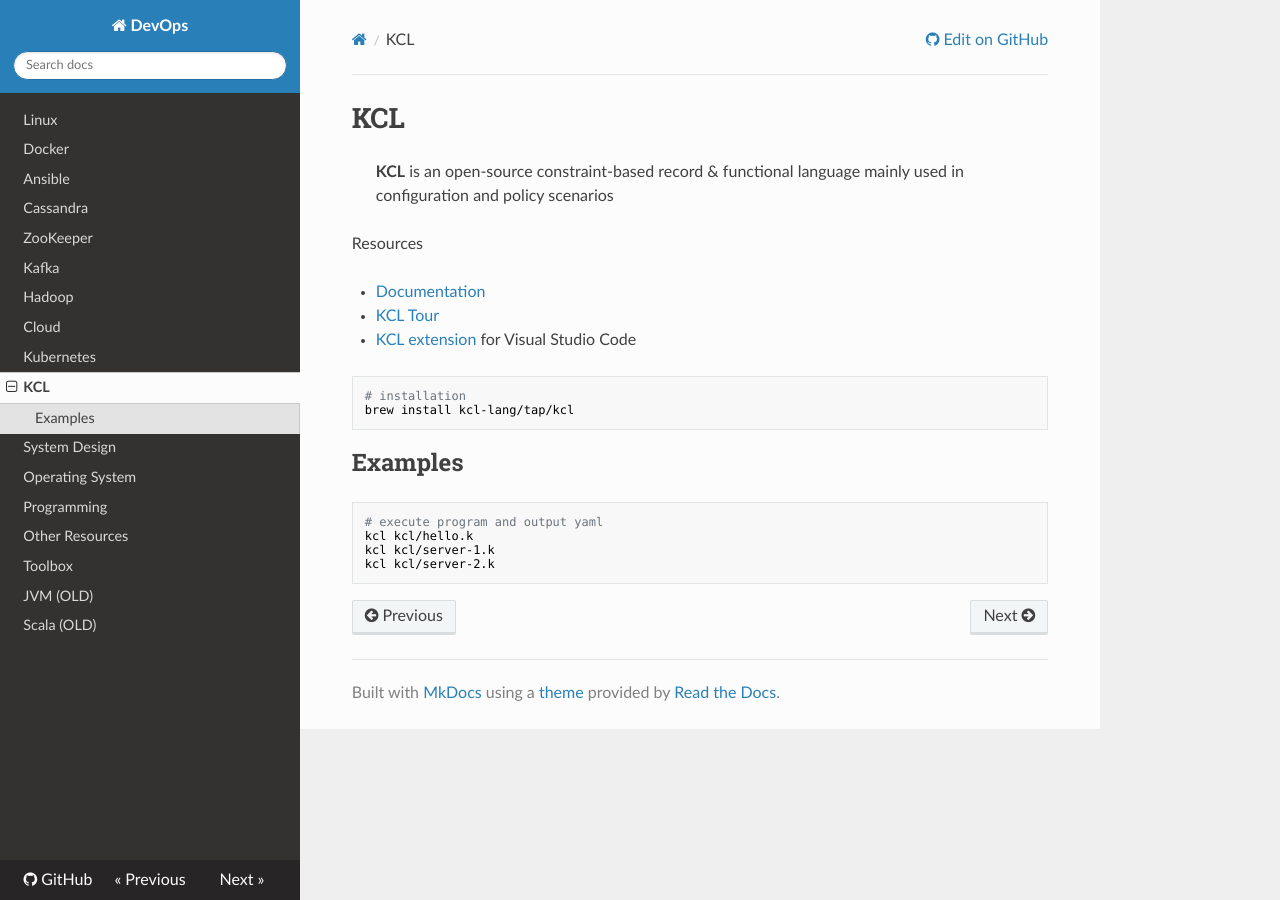
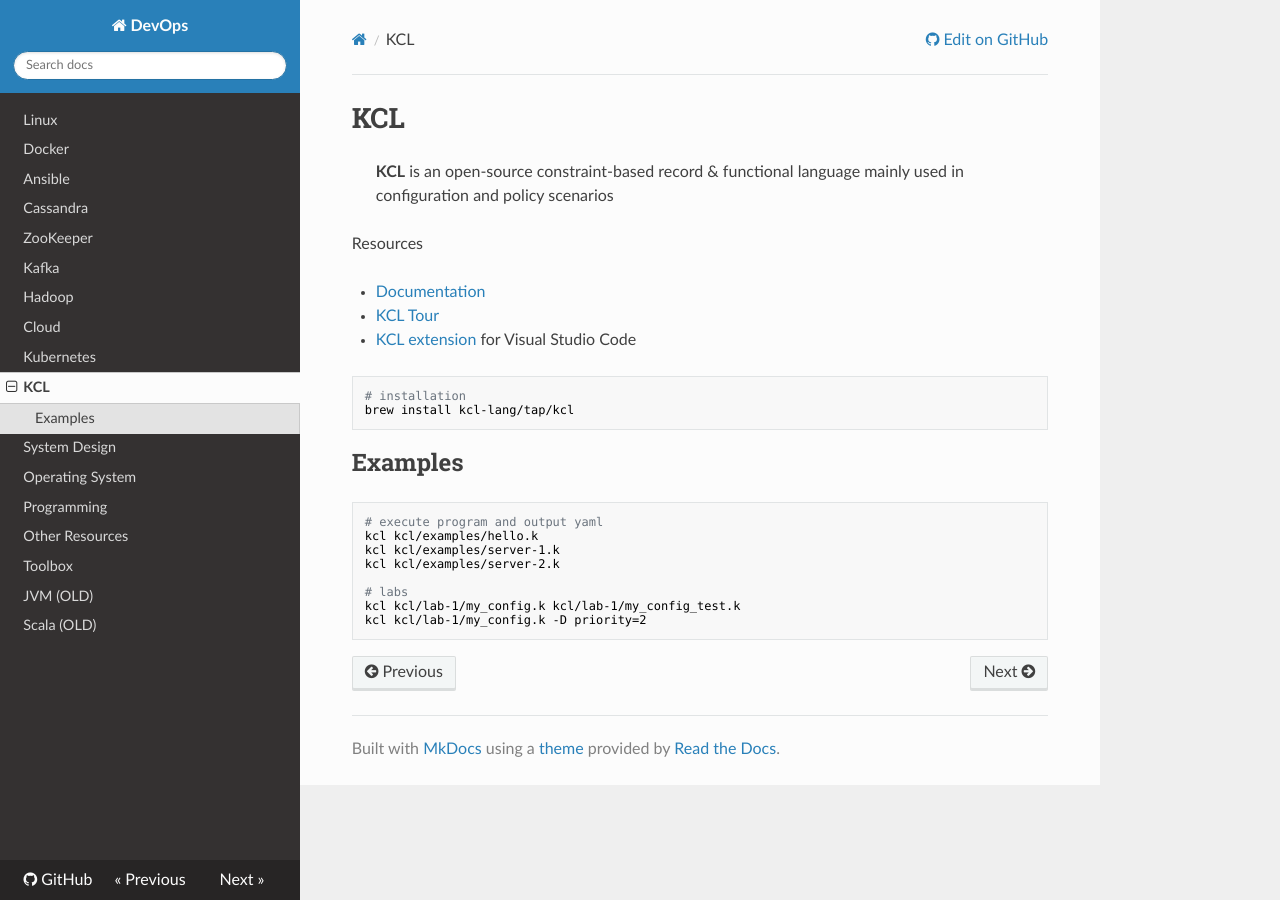
Before and after one commit to niqdev/devops, an MkDocs documentation site: the page built from docs/kcl.md, in a window 1280 px wide. Built offline with MkDocs 1.6.1, drawn with Linux system fonts in a browser that asks for light colours; nearby versions of some CDN libraries.

Commit message:
add kcl lab-1

````diff
--- a/docs/kcl.md
+++ b/docs/kcl.md
@@ -17,7 +17,11 @@ brew install kcl-lang/tap/kcl
 
 ```sh
 # execute program and output yaml
-kcl kcl/hello.k
-kcl kcl/server-1.k
-kcl kcl/server-2.k
+kcl kcl/examples/hello.k
+kcl kcl/examples/server-1.k
+kcl kcl/examples/server-2.k
+
+# labs
+kcl kcl/lab-1/my_config.k kcl/lab-1/my_config_test.k
+kcl kcl/lab-1/my_config.k -D priority=2
 ```
````
Also changed, not shown: 8 other files.
